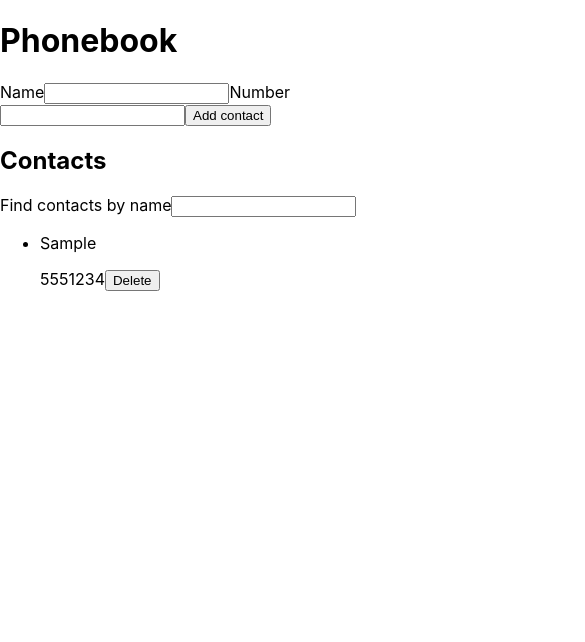
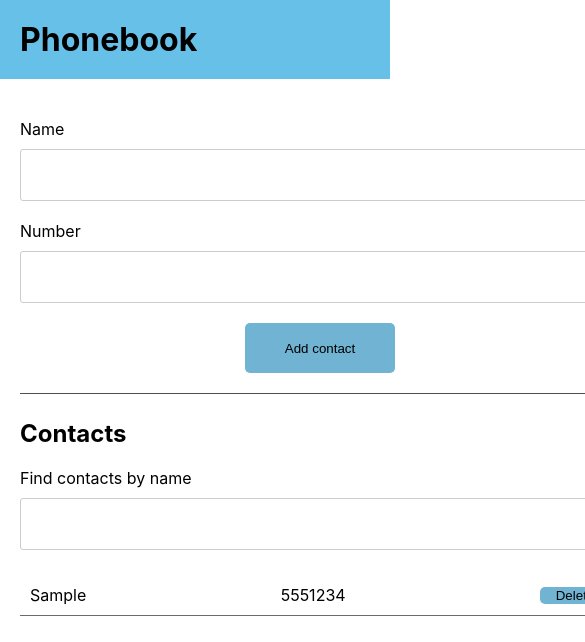
Before and after one commit to IgoryanDeltoro/goit-react-hw-02-phonebook, a React (Create React App) app: page / in a window 390 px wide. Both pictures are taken after typing "Sample", "5551234" into the empty fields and a click on the button "Add contact". Shown: the top 642 px of the page, 585 px wide, since content can reach past the window. Built offline with nearby package versions, Linux system fonts and the light colour scheme.

Commit message:
Phonebook was created

```diff
--- a/src/components/App.jsx
+++ b/src/components/App.jsx
@@ -3,6 +3,8 @@ import ContactList from './contactList/ContactList';
 import Filter from './filter/Filter';
 import ContactForm from './form/ContactForm';
 import uniqid from 'uniqid';
+import css from './App.module.css';
+import Header from './header/Header';
 
 class App extends Component {
   state = {
@@ -38,11 +40,11 @@ class App extends Component {
   render() {
     const { filter, contacts } = this.state;
     return (
-      <div>
-        <h1>Phonebook</h1>
+      <>
+        <Header title={'Phonebook'} />
+        <div className={css.container}>
           <ContactForm submit={this.handleSubmit} contacts={this.contacts} />
-
-        <h2>Contacts</h2>
+          <h2 className={css.title}>Contacts</h2>
           <Filter filter={this.hendleSearch} />
           <ContactList
             contacts={contacts}
@@ -50,6 +52,7 @@ class App extends Component {
             remove={this.hendeleClickDelete}
           />
         </div>
+      </>
     );
   }
 }
--- /dev/null
+++ b/src/components/App.module.css
@@ -0,0 +1,10 @@
+.container {
+  width: 600px;
+  margin-right: auto;
+  margin-left: auto;
+  padding: 20px;
+}
+
+.title {
+  margin-bottom: 20px;
+}
--- a/src/components/contactList/ContactList.jsx
+++ b/src/components/contactList/ContactList.jsx
@@ -1,17 +1,20 @@
 /* eslint-disable array-callback-return */
 import PropTypes from 'prop-types';
+import css from '../contactList/ContactsList.module.css';
 
 const ContactList = ({ contacts, filter, remove }) => {
   return (
-    <ul>
+    <ul className={css.list}>
       {contacts.map(({ id, name, number }) => {
         const lowerCase = name.toLowerCase();
         if (lowerCase.includes(filter)) {
           return (
-            <li key={id}>
-              <p>{name}</p>
-              <span>{number}</span>
-              <button onClick={() => remove(id)}>Delete</button>
+            <li key={id} className={css.item}>
+              <p className={css.description}>{name}</p>
+              <span className={css.span}>{number}</span>
+              <button className={css.button} onClick={() => remove(id)}>
+                Delete
+              </button>
             </li>
           );
         }
--- /dev/null
+++ b/src/components/contactList/ContactsList.module.css
@@ -0,0 +1,24 @@
+.list {
+}
+.item {
+  padding: 10px;
+  display: flex;
+  align-items: center;
+  justify-content: space-between;
+  border-bottom: 1px solid rgb(107, 107, 107);
+}
+.description {
+}
+.span {
+}
+.button {
+  width: 70px;
+  border: 0 transparent;
+  border-radius: 5px;
+  background: #70b3d2;
+}
+
+.button:hover {
+  color: #ffffff;
+  background: #168fc7;
+}
--- a/src/components/filter/Filter.jsx
+++ b/src/components/filter/Filter.jsx
@@ -1,13 +1,17 @@
 import PropTypes from 'prop-types';
+import css from '../filter/Filter.module.css';
 const shortid = require('shortid');
 
 const Filter = ({ filter }) => {
   const filterID = shortid.generate();
 
   return (
-    <div>
-      <label htmlFor={filterID}>Find contacts by name</label>
+    <div className={css.container}>
+      <label className={css.label} htmlFor={filterID}>
+        Find contacts by name
+      </label>
       <input
+        className={css.input}
         type="text"
         name="name"
         id={filterID}
--- /dev/null
+++ b/src/components/filter/Filter.module.css
@@ -0,0 +1,28 @@
+.container {
+}
+.label {
+  display: block;
+  margin-bottom: 10px;
+}
+.input {
+  display: block;
+  width: 568.5px;
+  height: 50px;
+  margin-bottom: 25px;
+  padding: 0 15px;
+  border: 1px solid #cccccc;
+  border-radius: 3px;
+  -webkit-border-radius: 3px;
+  -moz-border-radius: 3px;
+  -khtml-border-radius: 3px;
+  background: #ffffff;
+  outline: none;
+  color: #4f4f4f;
+  font-size: 20px;
+  font-family: Tahoma;
+}
+input:focus {
+  color: #000000;
+  border: 1px solid #168fc7;
+  box-shadow: 5px 5px 5px #168fc7;
+}
--- a/src/components/form/ContactForm.jsx
+++ b/src/components/form/ContactForm.jsx
@@ -1,5 +1,6 @@
 import { Component } from 'react';
 import PropTypes from 'prop-types';
+import css from '../form/ContactForm.module.css';
 const shortid = require('shortid');
 
 const INITIAL_STATE = {
@@ -30,9 +31,12 @@ class ContactForm extends Component {
 
   render() {
     return (
-      <form onSubmit={this.hendleSubmit}>
-        <label htmlFor={this.nameID}>Name</label>
+      <form className={css.form} onSubmit={this.hendleSubmit}>
+        <label className={css.label} htmlFor={this.nameID}>
+          Name
+        </label>
         <input
+          className={css.input}
           type="text"
           name="name"
           id={this.nameID}
@@ -42,8 +46,11 @@ class ContactForm extends Component {
           title="Name may contain only letters, apostrophe, dash and spaces. For example Adrian, Jacob Mercer, Charles de Batz de Castelmore d'Artagnan"
           required
         />
-        <label htmlFor={this.numberID}>Number</label>
+        <label className={css.label} htmlFor={this.numberID}>
+          Number
+        </label>
         <input
+          className={css.input}
           type="tel"
           name="number"
           id={this.numberID}
@@ -53,7 +60,9 @@ class ContactForm extends Component {
           title="Phone number must be digits and can contain spaces, dashes, parentheses and can start with +"
           required
         />
-        <button type="submit">Add contact</button>
+        <button className={css.button} type="submit">
+          Add contact
+        </button>
       </form>
     );
   }
--- /dev/null
+++ b/src/components/form/ContactForm.module.css
@@ -0,0 +1,47 @@
+.form {
+  padding: 20px 0;
+  margin-bottom: 25px;
+  border-bottom: 1px solid #4f4f4f;
+}
+.label {
+  display: block;
+  margin-bottom: 10px;
+}
+.input {
+  display: block;
+  width: 568.5px;
+  height: 50px;
+  margin-bottom: 20px;
+  padding: 0 15px;
+  border: 1px solid #cccccc;
+  border-radius: 3px;
+  -webkit-border-radius: 3px;
+  -moz-border-radius: 3px;
+  -khtml-border-radius: 3px;
+  background: #ffffff;
+  outline: none;
+  color: #4f4f4f;
+  font-size: 20px;
+  font-family: Tahoma;
+}
+input:focus {
+  color: #000000;
+  border: 1px solid #168fc7;
+  box-shadow: 5px 5px 5px #168fc7;
+}
+
+.button {
+  display: block;
+  margin-left: auto;
+  margin-right: auto;
+  width: 150px;
+  height: 50px;
+  border: 0 transparent;
+  border-radius: 5px;
+  background: #70b3d2;
+}
+
+.button:hover {
+  color: #ffffff;
+  background: #168fc7;
+}
--- /dev/null
+++ b/src/components/header/Header.jsx
@@ -0,0 +1,14 @@
+import PropTypes from 'prop-types';
+import css from '../header/Header.module.css';
+
+const Header = ({ title }) => {
+  return (
+    <div className={css.titleBox}>
+      <h1 className={css.title}>{title}</h1>
+    </div>
+  );
+};
+Header.propTypes = {
+  title: PropTypes.string.isRequired,
+};
+export default Header;
--- /dev/null
+++ b/src/components/header/Header.module.css
@@ -0,0 +1,6 @@
+.titleBox {
+  padding: 20px;
+  background: rgb(103, 192, 231);
+}
+.title {
+}
--- a/src/index.css
+++ b/src/index.css
@@ -13,3 +13,19 @@ code {
   font-family: source-code-pro, Menlo, Monaco, Consolas, 'Courier New',
     monospace;
 }
+
+/* reset */
+
+h1,
+h2,
+h3,
+h4,
+h5,
+h6,
+ul,
+li,
+a,
+p {
+  padding: 0;
+  margin: 0;
+}
```
Lines whose indentation alone changed are shown as unchanged.
